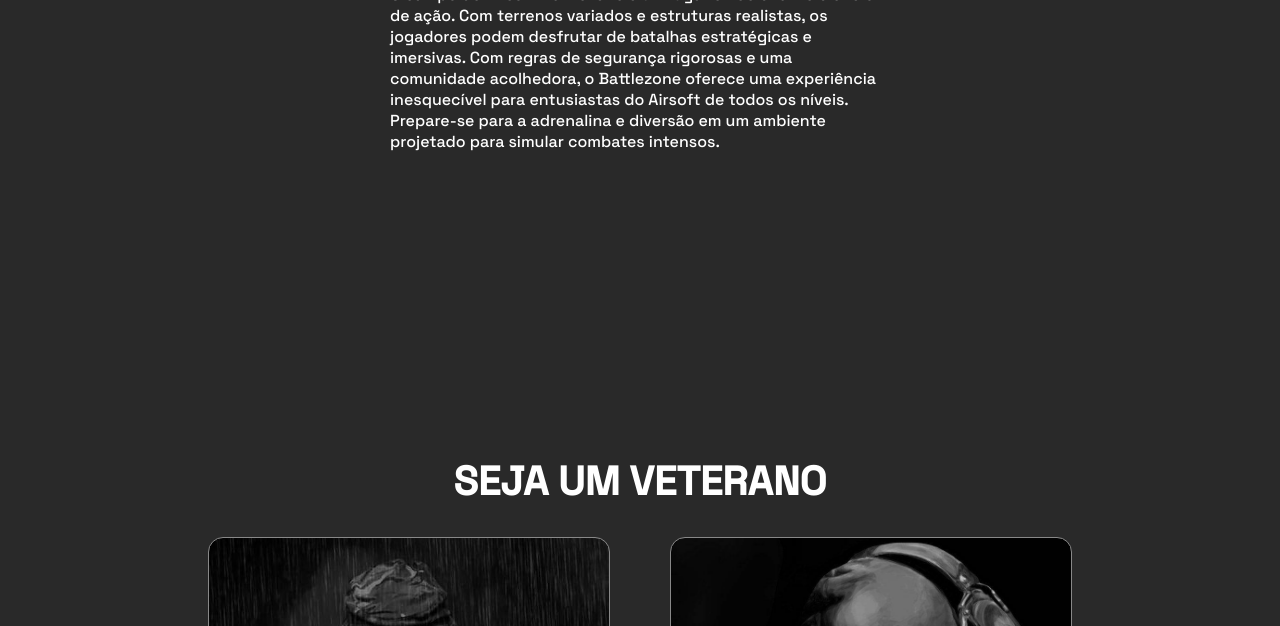
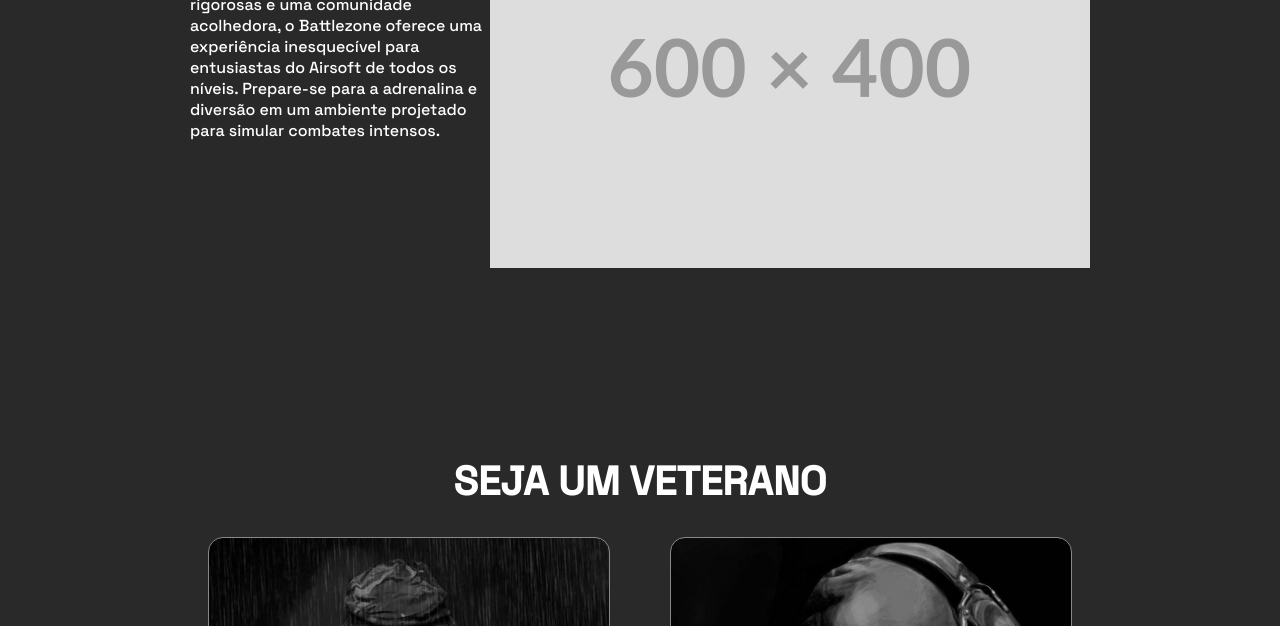
Before and after one commit to GustavoCaron/TCC-BZAIRSOFT, a plain HTML site: page index.html in a window 1280 px wide. Shown: the part 474-1100 px from the top of the page. Drawn offline with Linux system fonts and the light colour scheme.

Commit message:
alteraçao css sobre

```diff
--- a/index.html
+++ b/index.html
@@ -45,6 +45,7 @@
             <p>
                 O campo de Airsoft Battlezone é um lugar emocionante e cheio de ação. Com terrenos variados e estruturas realistas, os jogadores podem desfrutar de batalhas estratégicas e imersivas. Com regras de segurança rigorosas e uma comunidade acolhedora, o Battlezone oferece uma experiência inesquecível para entusiastas do Airsoft de todos os níveis. Prepare-se para a adrenalina e diversão em um ambiente projetado para simular combates intensos.
             </p>
+            <img src="sobre.png" alt="Placeholder Sobre">
         </div>
     </div>
 
--- a/style-sobre.css
+++ b/style-sobre.css
@@ -9,6 +9,6 @@
 .conteudo {
     display: flex;
     font-size: 16px;
-    width: 500px;
-
+    width: 900px;
+    height: 400px;
 }
```
Also changed, not shown: 1682603973485.jpg (added), sobre.png (added).
